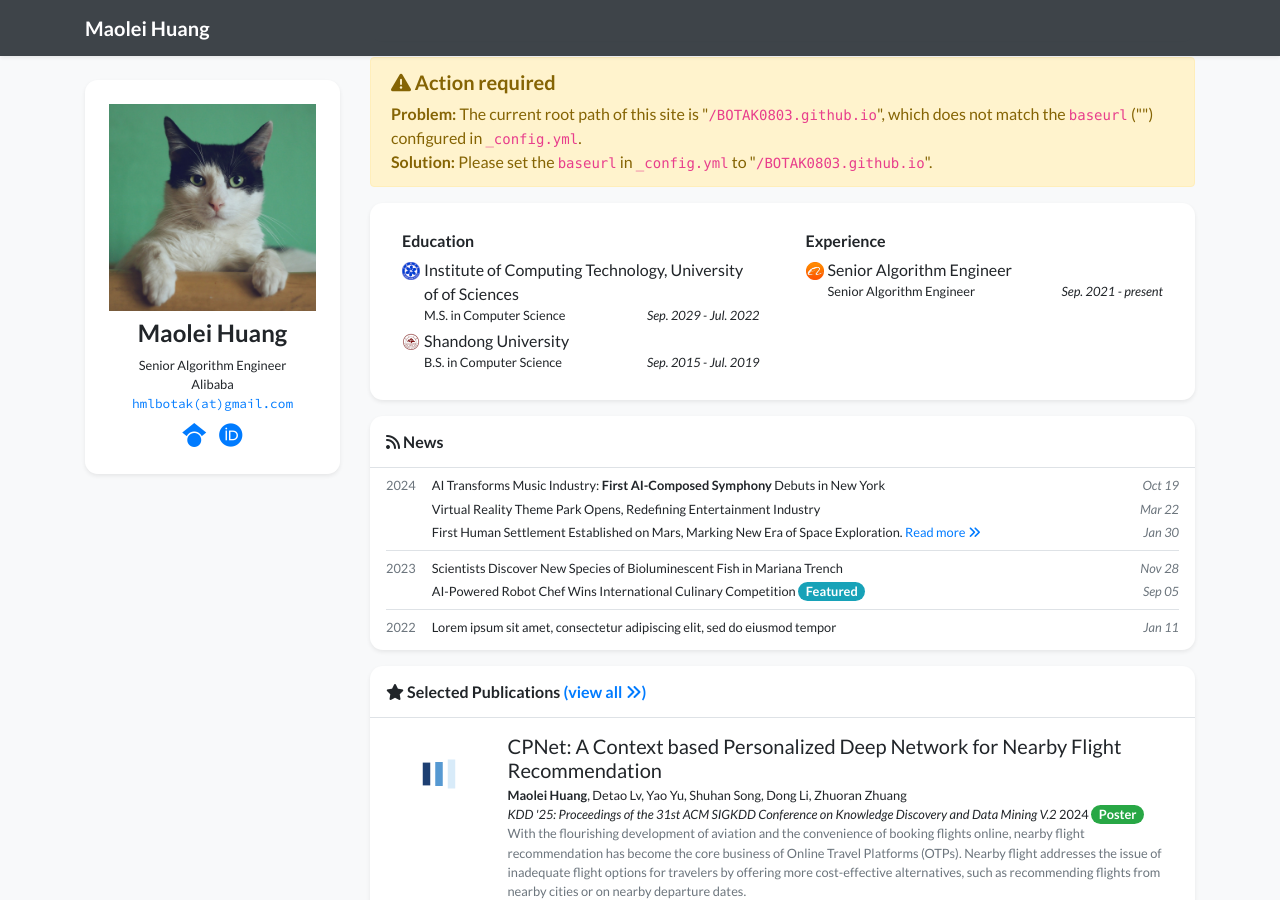
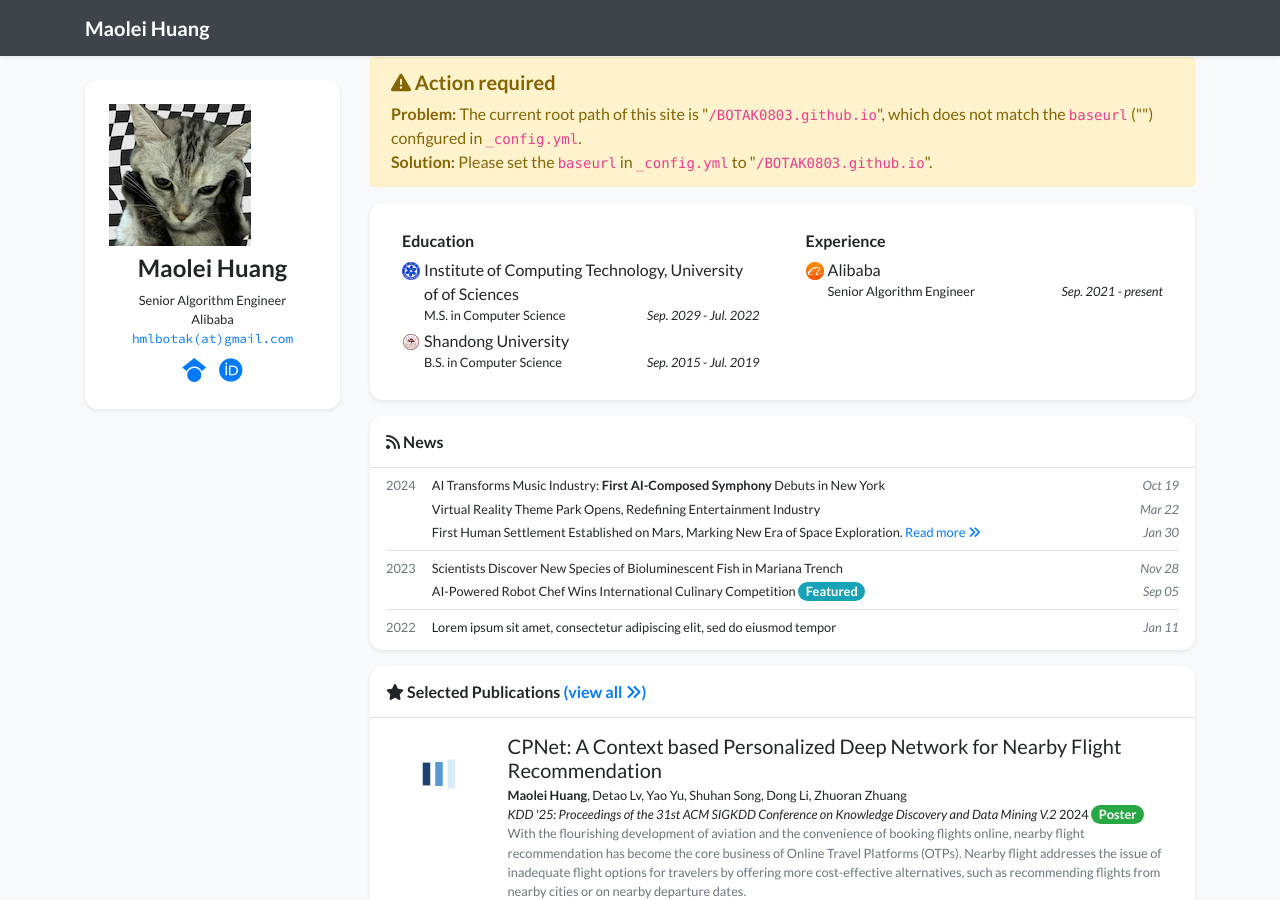
Before and after one commit to BOTAK0803/BOTAK0803.github.io, a Jekyll site: the page built from index.html, in a window 1280 px wide and 900 px high, scrolled down 329 px. Built offline with Jekyll 4.4.1, drawn with Linux system fonts in a browser that asks for light colours; nearby versions of some CDN libraries; a style sheet for code colours, icons or effects is not loaded.

Commit message:
fix bugs

```diff
--- a/_data/profile.yml
+++ b/_data/profile.yml
@@ -30,7 +30,7 @@ short_bio: >-
     as well as being common in domestic longhair and domestic shorthair cats.
   </p>
 
-portrait_url: /assets/images/photos/portrait.jpg
+portrait_url: /assets/images/photos/cat.jpg
 # portrait_caption: >-
 #   Photo by Manja Vitolic on Unsplash (this caption is optional, comment it out to disable).
 
@@ -45,7 +45,7 @@ education:
   date: Sep. 2015 - Jul. 2019
 
 experience:
-- name: Senior Algorithm Engineer
+- name: Alibaba
   logo: /assets/images/badges/alibaba.png
   position: Senior Algorithm Engineer
   date: Sep. 2021 - present
```
Also changed, not shown: _publications/2025/2024-pub-example-3.md (renamed from _publications/2024/2024-pub-example-3.md, +1 -1 lines), assets/images/covers/CPNet.png (added), 3 other files.
